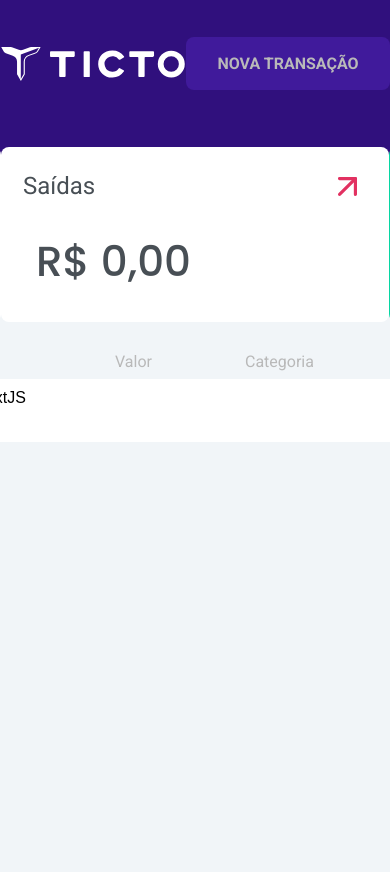
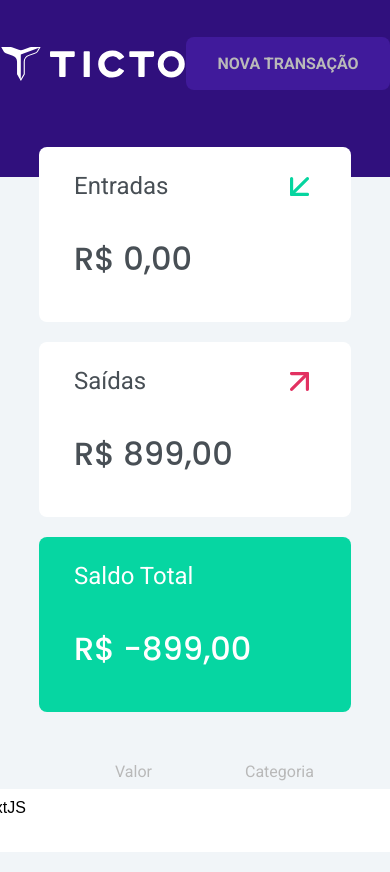
Before and after one commit to souz4s/financial-control, a Next.js app: page / in a window 390 px wide. Before the commit the page ends 844 px from the top, so only its background shows below. Built offline with nearby package versions, Linux system fonts and the light colour scheme.

Commit message:
feat: responsiveness of summaries

```diff
--- a/src/app/components/Summary/Summary.tsx
+++ b/src/app/components/Summary/Summary.tsx
@@ -1,4 +1,5 @@
 import Image from "next/image";
+import { useEffect, useMemo, useState } from "react";
 
 import styles from "@/app/components/Summary/styles.module.scss";
 
@@ -13,7 +14,17 @@ export default function Summary({
   totalSaida,
   saldoTotal,
 }: SummaryProps) {
-  const summaryCards = [
+  const [windowWidth, setWindowWidth] = useState<number>(0);
+
+  useEffect(() => {
+    const handleResize = () => setWindowWidth(window.innerWidth);
+    handleResize();
+    window.addEventListener("resize", handleResize);
+    return () => window.removeEventListener("resize", handleResize);
+  }, []);
+
+  const summaryCards = useMemo(
+    () => [
       {
         title: "Entradas",
         src: "/Icon_feather-arrow-down.svg",
@@ -29,7 +40,30 @@ export default function Summary({
         backgroundColor: "#06D6A2",
         value: saldoTotal,
       },
-  ];
+    ],
+    [totalEntrada, totalSaida, saldoTotal]
+  );
+
+  const getFontSize = (text: string) => {
+    if (windowWidth > 1250) {
+      if (text.length > 12) return "24px";
+      if (text.length > 8) return "32px";
+      return "42px";
+    } else if (windowWidth > 800) {
+      if (text.length > 12) return "20px";
+      if (text.length > 8) return "24px";
+      return "36px";
+    } else {
+      if (text.length > 12) return "20px";
+      if (text.length > 8) return "24px";
+      return "32px";
+    }
+  };
+
+  const getMarginTop = (text: string) => {
+    const fontSize = parseInt(getFontSize(text), 10);
+    return `${(42 - fontSize) / 2 + 30}px`;
+  };
 
   return (
     <div className={styles.summary}>
@@ -51,7 +85,11 @@ export default function Summary({
               )}
             </div>
             <p
-              style={{ color: card?.backgroundColor ? "#FFFFFF" : "#484F55" }}
+              style={{
+                color: card?.backgroundColor ? "#FFFFFF" : "#484F55",
+                fontSize: getFontSize(card.value),
+                marginTop: getMarginTop(card.value),
+              }}
               className={styles.summaryCardValue}
             >
               R$ {card.value}
--- a/src/app/components/Summary/styles.module.scss
+++ b/src/app/components/Summary/styles.module.scss
@@ -16,6 +16,7 @@
     width: 388px;
     height: 175px;
     border-radius: 8px;
+    padding: 0 10px 0 35px;
     background-color: #FFFFFF;
     font-size: 24px;
     font-family: 'Roboto', sans-serif;
@@ -26,12 +27,34 @@
     display: flex;
     justify-content: space-between;
     align-items: center;
-    margin: 25px 32px 0 22px;
+    margin: 25px 32px 0 0;
 }
 
 .summaryCardValue {
-    margin: 30px 0 27px 35px;
-    font-size: 42px;
+    margin: 30px 0 27px 0;
     font-family: 'Poppins', sans-serif;
     font-weight: 500;
 }
+
+@media (max-width: 1250px) {
+    .summaryContent {
+        justify-content: space-evenly;
+    }
+
+    .summaryCard {
+        width: 30%;
+        height: 175px;
+    }
+}
+
+@media (max-width: 800px) {
+    .summaryContent {
+        flex-direction: column;
+        align-items: center;
+    }
+
+    .summaryCard {
+        width: 80%;
+        margin-bottom: 20px;
+    }
+}
--- a/src/app/page.tsx
+++ b/src/app/page.tsx
@@ -16,7 +16,7 @@ export default function Home() {
       value: "R$ 899,00",
       category: "Educação",
       date: "12/02/2022 às 13h24",
-      transactionType: "entrada",
+      transactionType: "saída",
     },
   ]);
 
```
Lines whose indentation alone changed are shown as unchanged.
